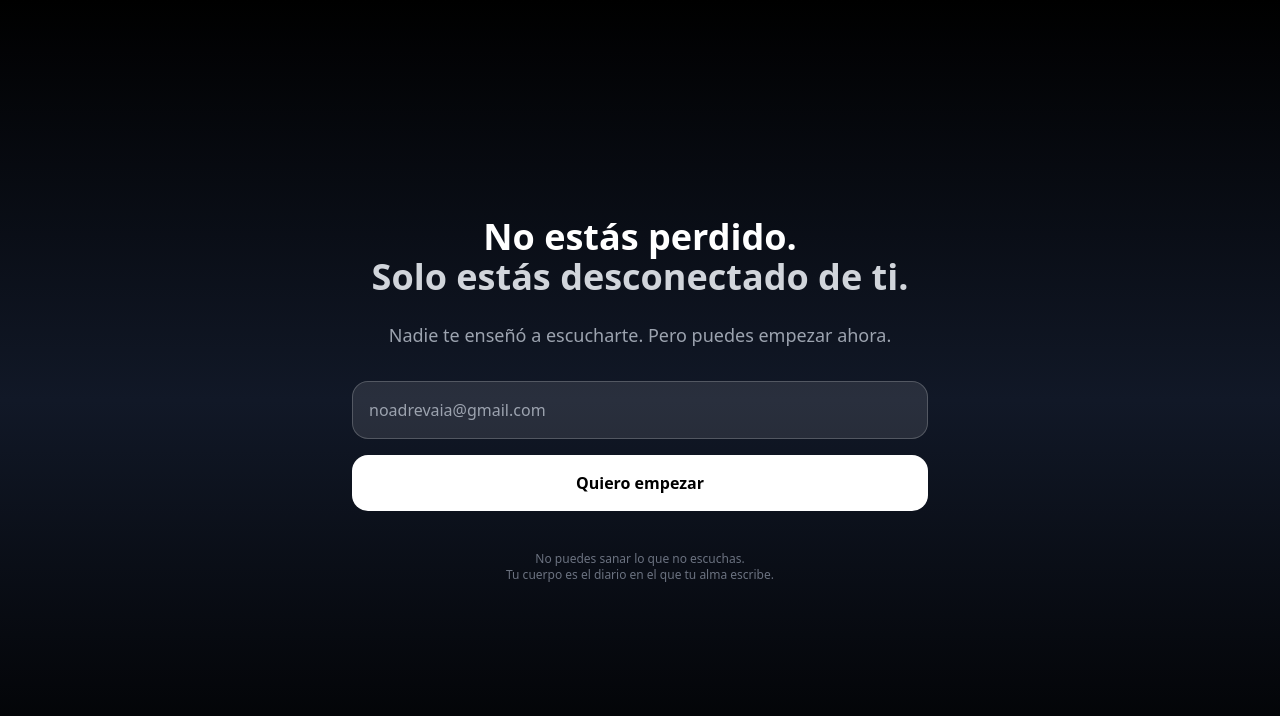
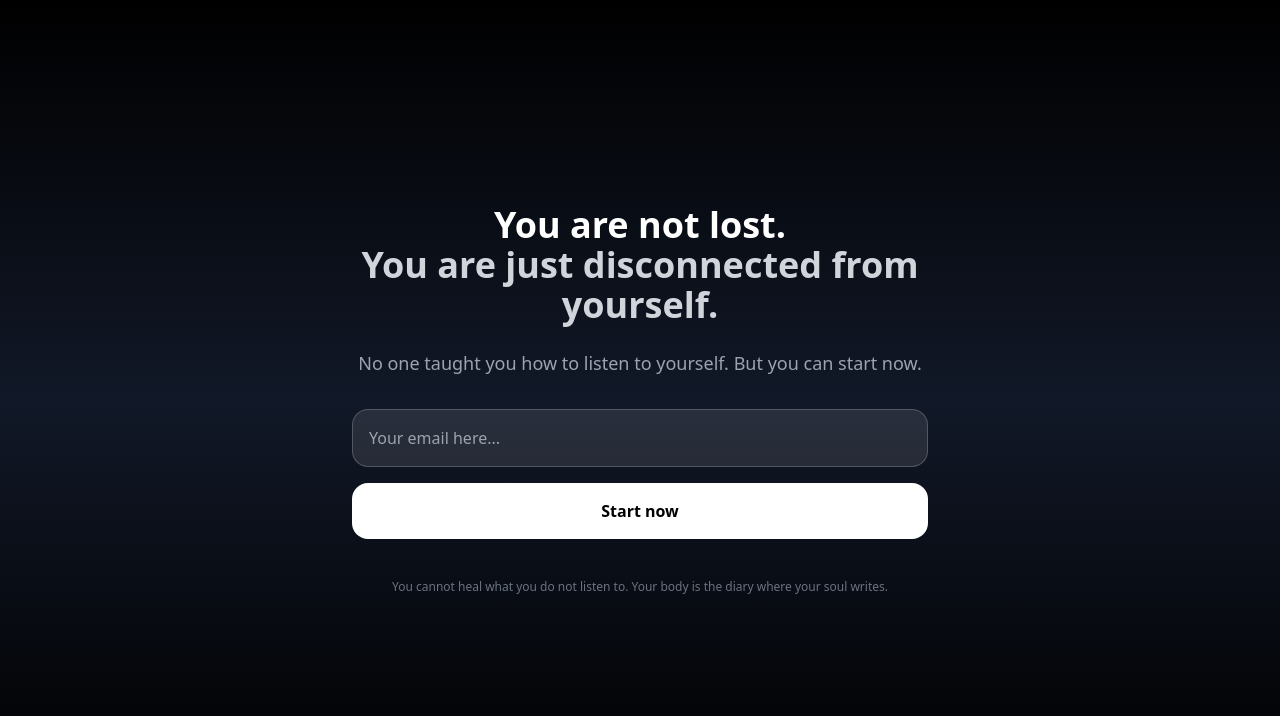
Before and after one commit to Drevaia-Digital/drevaia-app, a React (Vite) app: page /empieza in a window 1280 px wide. Shown: the top 716 px of the page. Built offline with nearby package versions, Linux system fonts and the light colour scheme.

Commit message:
lead magnet premium multilingual

```diff
--- a/src/pages/LeadMagnetPage.tsx
+++ b/src/pages/LeadMagnetPage.tsx
@@ -3,39 +3,135 @@ import { useState } from "react";
 export default function LeadMagnetPage() {
   const [email, setEmail] = useState("");
   const [sent, setSent] = useState(false);
+  const [loading, setLoading] = useState(false);
 
-  const handleSubmit = (e: React.FormEvent) => {
-  e.preventDefault();
+  // 🌍 Detectar idioma del navegador
+  const language =
+    navigator.language.startsWith("es")
+      ? "es"
+      : navigator.language.startsWith("pt")
+      ? "pt"
+      : navigator.language.startsWith("fr")
+      ? "fr"
+      : "en";
 
-  // Temporal: sin conexión a Brevo (evita exponer API)
-  console.log("Email capturado:", email);
+  // 🧠 Textos multi-idioma
+  const texts = {
+    es: {
+      title1: "No estás perdido.",
+      title2: "Solo estás desconectado de ti.",
+      subtitle:
+        "Nadie te enseñó a escucharte. Pero puedes empezar ahora.",
+      placeholder: "Tu email aquí...",
+      button: "Quiero empezar",
+      loading: "Enviando...",
+      success: "Revisa tu correo ✨",
+      error: "No se pudo enviar. Intenta de nuevo.",
+      footer:
+        "No puedes sanar lo que no escuchas. Tu cuerpo es el diario en el que tu alma escribe.",
+    },
+    en: {
+      title1: "You are not lost.",
+      title2: "You are just disconnected from yourself.",
+      subtitle:
+        "No one taught you how to listen to yourself. But you can start now.",
+      placeholder: "Your email here...",
+      button: "Start now",
+      loading: "Sending...",
+      success: "Check your email ✨",
+      error: "Something went wrong. Try again.",
+      footer:
+        "You cannot heal what you do not listen to. Your body is the diary where your soul writes.",
+    },
+    pt: {
+      title1: "Você não está perdido.",
+      title2: "Você só está desconectado de si.",
+      subtitle:
+        "Ninguém te ensinou a se ouvir. Mas você pode começar agora.",
+      placeholder: "Seu email aqui...",
+      button: "Quero começar",
+      loading: "Enviando...",
+      success: "Verifique seu email ✨",
+      error: "Algo deu errado. Tente novamente.",
+      footer:
+        "Você não pode curar o que não escuta. Seu corpo é o diário onde sua alma escreve.",
+    },
+    fr: {
+      title1: "Tu n'es pas perdu.",
+      title2: "Tu es juste déconnecté de toi-même.",
+      subtitle:
+        "Personne ne t’a appris à t’écouter. Mais tu peux commencer maintenant.",
+      placeholder: "Ton email ici...",
+      button: "Commencer",
+      loading: "Envoi...",
+      success: "Vérifie ton email ✨",
+      error: "Une erreur est survenue.",
+      footer:
+        "Tu ne peux pas guérir ce que tu n’écoutes pas. Ton corps est le journal où ton âme écrit.",
+    },
+  };
 
-  setSent(true);
-  setEmail("");
-};
+  const t = texts[language as keyof typeof texts];
+
+  // 🔌 Envío al backend (Cloudflare → Brevo)
+  const handleSubmit = async (e: React.FormEvent) => {
+    e.preventDefault();
+
+    if (!email) return;
+
+    setLoading(true);
+
+    try {
+      const res = await fetch("/api/subscribe", {
+        method: "POST",
+        headers: {
+          "Content-Type": "application/json",
+        },
+        body: JSON.stringify({ email }),
+      });
+
+      const data = await res.json();
+      console.log("Respuesta Brevo:", data);
+
+      if (!res.ok) {
+        throw new Error(data?.error || "Error");
+      }
+
+      setSent(true);
+      setEmail("");
+    } catch (error) {
+      console.error(error);
+      alert(t.error);
+    } finally {
+      setLoading(false);
+    }
+  };
 
   return (
     <div className="min-h-screen flex items-center justify-center bg-gradient-to-b from-black via-gray-900 to-black text-white px-6">
       <div className="max-w-xl w-full text-center">
 
+        {/* 🔥 TITULO */}
         <h1 className="text-3xl md:text-4xl font-bold leading-tight mb-6">
-          No estás perdido. <br />
+          {t.title1} <br />
           <span className="text-gray-300">
-            Solo estás desconectado de ti.
+            {t.title2}
           </span>
         </h1>
 
+        {/* ✨ SUBTEXTO */}
         <p className="text-gray-400 mb-8 text-base md:text-lg">
-          Nadie te enseñó a escucharte.
-          Pero puedes empezar ahora.
+          {t.subtitle}
         </p>
 
+        {/* 📩 FORM */}
         {!sent ? (
           <form onSubmit={handleSubmit} className="flex flex-col gap-4">
+
             <input
               type="email"
               required
-              placeholder="noadrevaia@gmail.com"
+              placeholder={t.placeholder}
               value={email}
               onChange={(e) => setEmail(e.target.value)}
               className="p-4 rounded-xl bg-white/10 border border-white/20 placeholder-gray-400 focus:outline-none focus:ring-2 focus:ring-white"
@@ -43,23 +139,26 @@ export default function LeadMagnetPage() {
 
             <button
               type="submit"
+              disabled={loading}
               className="p-4 rounded-xl bg-white text-black font-semibold hover:bg-gray-200 transition disabled:opacity-50"
             >
-              Quiero empezar
+              {loading ? t.loading : t.button}
             </button>
+
           </form>
         ) : (
           <div className="mt-6">
             <p className="text-green-400 text-lg">
-              Revisa tu correo ✨
+              {t.success}
             </p>
           </div>
         )}
 
+        {/* 🧠 FRASE FINAL */}
         <p className="text-xs text-gray-500 mt-10">
-          No puedes sanar lo que no escuchas. <br />
-          Tu cuerpo es el diario en el que tu alma escribe.
+          {t.footer}
         </p>
+
       </div>
     </div>
   );
```
